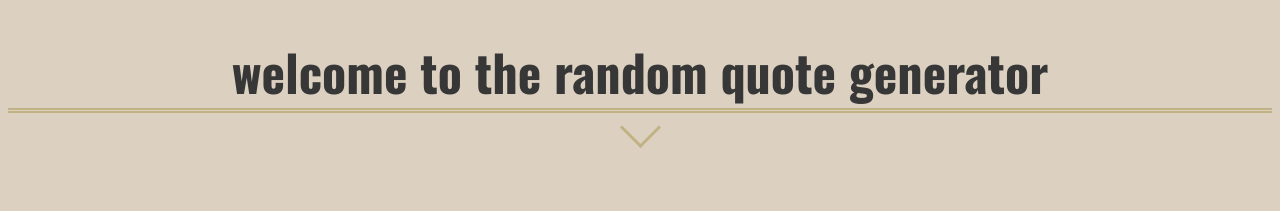
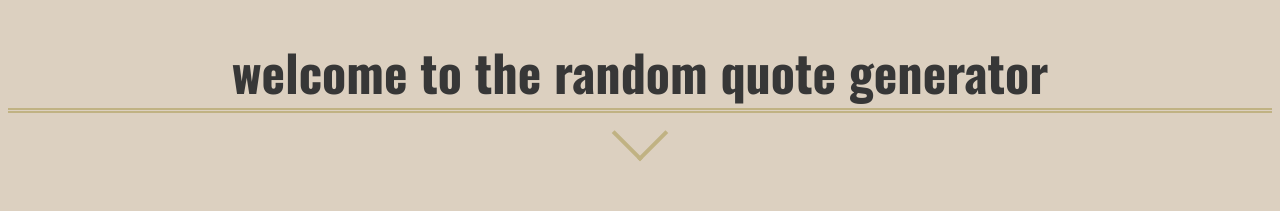
Before and after one commit to saadmas/random-quote-generator, an Angular app: page / in a window 1280 px wide. Shown: the top 211 px of the page. Built offline with nearby package versions, Linux system fonts and the light colour scheme.

Commit message:
choose person component added

```diff
--- a/src/app/app.module.ts
+++ b/src/app/app.module.ts
@@ -7,13 +7,15 @@ import { WelcomeComponent } from './welcome/welcome.component';
 import { PresentQuoteComponent } from './present-quote/present-quote.component';
 
 import { QuoteGeneratorService } from './quote-generator.service';
+import { ChoosePersonComponent } from './choose-person/choose-person.component';
 
 @NgModule({
   declarations: [
     AppComponent,
     AppHeaderComponent,
     WelcomeComponent,
-    PresentQuoteComponent
+    PresentQuoteComponent,
+    ChoosePersonComponent
   ],
   imports: [
     BrowserModule
--- /dev/null
+++ b/src/app/choose-person/choose-person.component.css
@@ -0,0 +1,14 @@
+h1 {
+    color: #373737;
+    font-family: 'Oswald', sans-serif;
+}
+
+.person-flex {
+    display: flex;
+    justify-content: space-between;
+}
+
+.person {
+    color: #373737;
+    font-family: 'Roboto', sans-serif;
+}
--- /dev/null
+++ b/src/app/choose-person/choose-person.component.html
@@ -0,0 +1,9 @@
+<h1>choose a character</h1>
+
+<div class="person-flex">
+    <div class="person" *ngFor='let person of persons'>
+        {{person}}
+    </div>
+</div>
+
+<app-present-quote *ngIf='presentQuoteVisible'></app-present-quote>
--- /dev/null
+++ b/src/app/choose-person/choose-person.component.ts
@@ -0,0 +1,14 @@
+import { Component, OnInit } from '@angular/core';
+
+@Component({
+  selector: 'app-choose-person',
+  templateUrl: './choose-person.component.html',
+  styleUrls: ['./choose-person.component.css']
+})
+export class ChoosePersonComponent{
+  persons = ['Michael Scott',"Lucille Bluth","Ron Swanson","Tina Belcher"];
+  constructor() { }
+
+
+
+}
--- a/src/app/welcome/welcome.component.html
+++ b/src/app/welcome/welcome.component.html
@@ -2,6 +2,6 @@
   welcome to the random quote generator
 </h1>
 
-<div class="arrow-down" (click)='showPresentQuote()'></div>
+<div class="arrow-down" (click)='showChoosePerson()'></div>
 
-<app-present-quote *ngIf='presentQuoteVisible'></app-present-quote>
+<app-choose-person *ngIf='choosePersonVisible'></app-choose-person>
--- a/src/app/welcome/welcome.component.ts
+++ b/src/app/welcome/welcome.component.ts
@@ -7,10 +7,10 @@ import { Component } from '@angular/core';
   styleUrls: ['./welcome.component.css']
 })
 export class WelcomeComponent {
-  presentQuoteVisible = false;
+  choosePersonVisible = false;
 
-  showPresentQuote(): void {
-    this.presentQuoteVisible = !this.presentQuoteVisible;
+  showChoosePerson(): void {
+    this.choosePersonVisible = !this.choosePersonVisible;
   }
 
 }
--- a/src/styles.css
+++ b/src/styles.css
@@ -6,11 +6,10 @@ html {
 
 .arrow-down {
     border: solid #C0B283;
-    border-width: 0 3px 3px 0;
+    border-width: 0 4px 4px 0;
     display: inline-block;
     padding: 3px;
     transform: rotate(45deg);
-    height: 20px;
-    width: 20px;
-    margin-top: 0px;
+    height: 30px;
+    width: 30px;
 }
```
Also changed, not shown: 1 other file (tests, documents, lock files or other folders).
